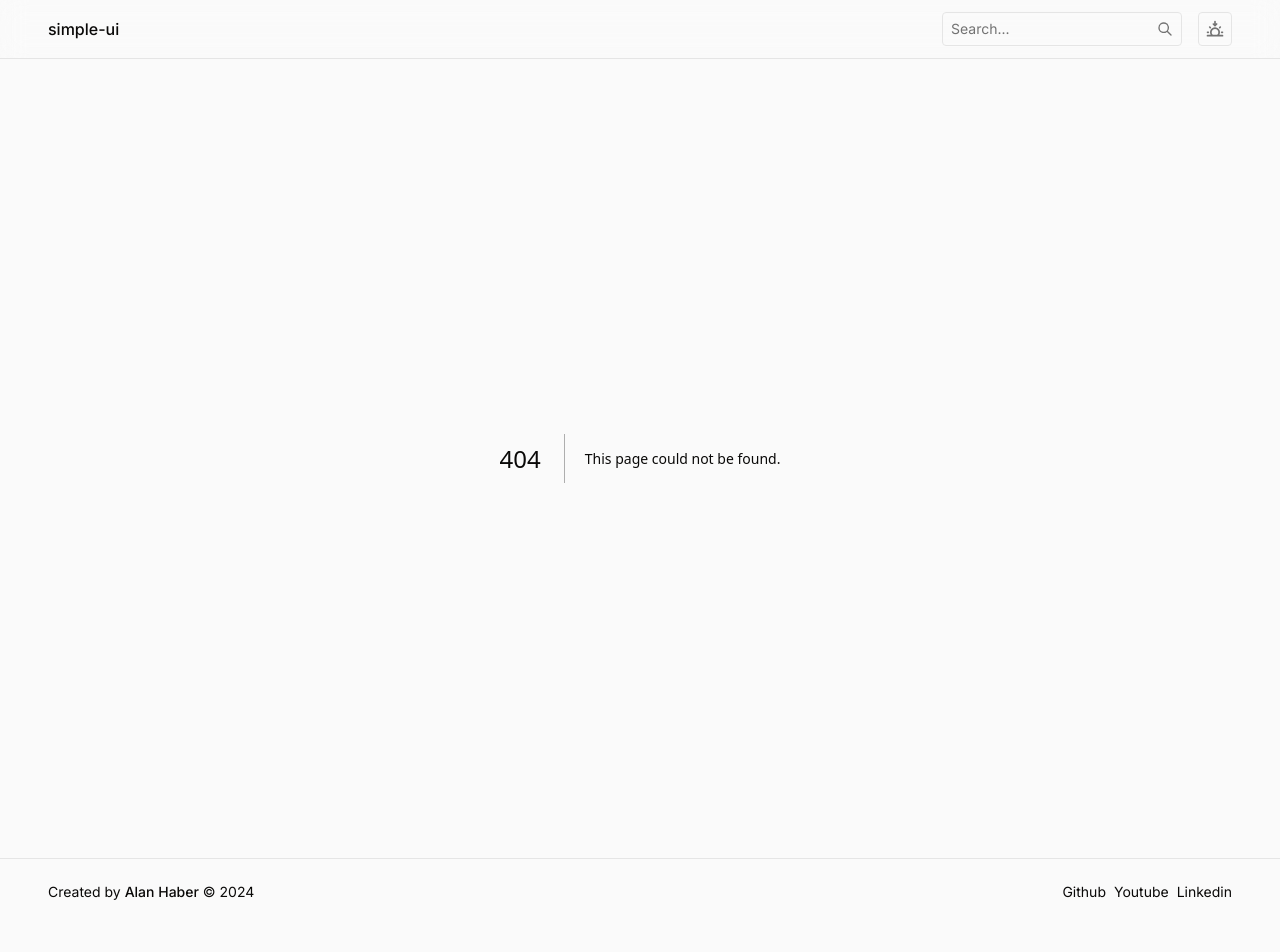
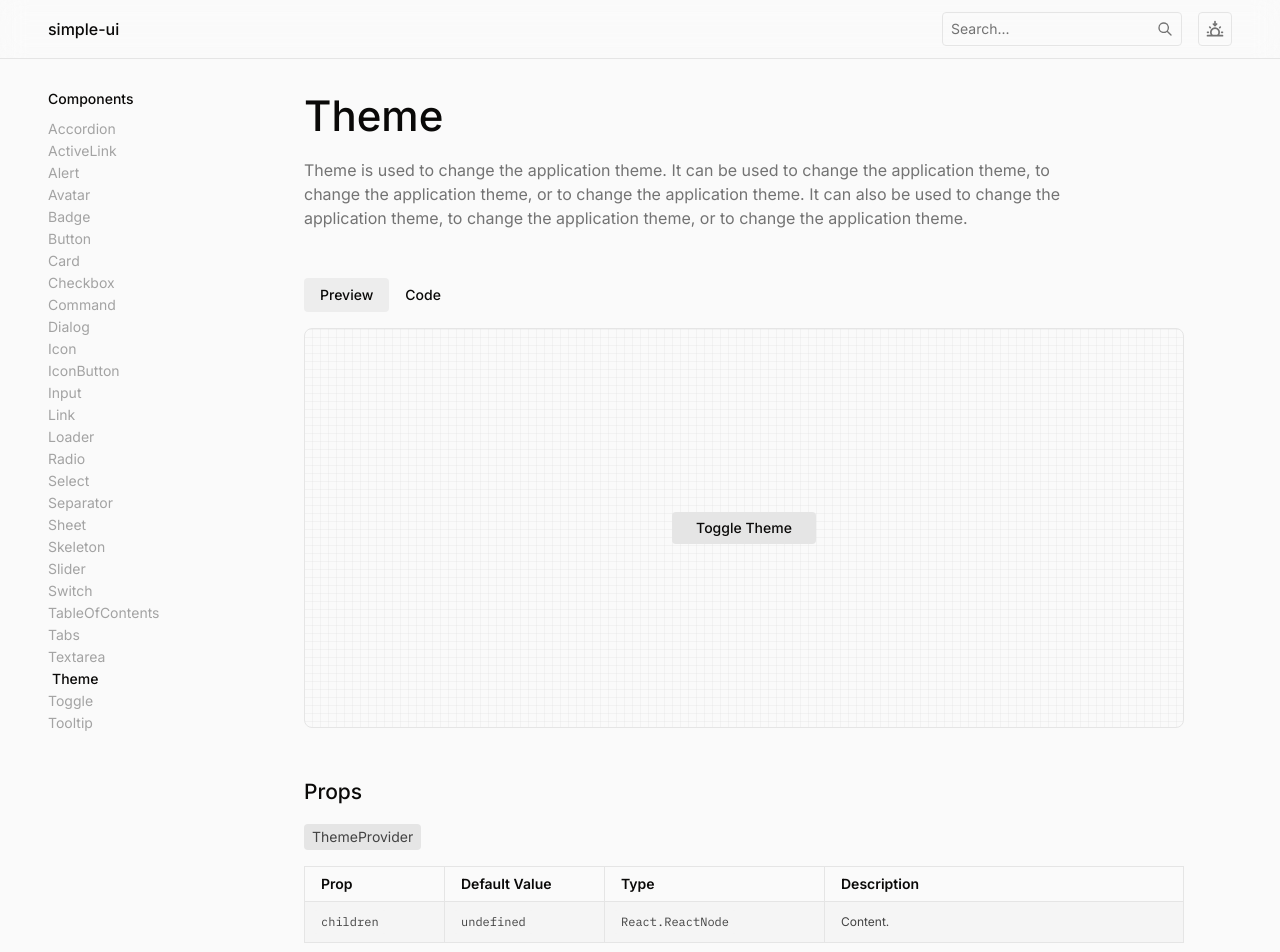
Before and after one commit to haberalan/simple-ui, a Next.js app: page /components/theme in a window 1280 px wide. Before the commit this address had no page. Shown: the top 952 px of the page. Before the commit the page ends 925 px from the top, so only its background shows below. Built offline with nearby package versions, Linux system fonts and the light colour scheme.

Commit message:
fix: theme

```diff
--- /dev/null
+++ b/app/(sites)/components/theme/page.tsx
@@ -0,0 +1,48 @@
+"use client";
+
+import { Button, ThemeContext } from "@/components/ui";
+import {
+  ComponentHeader,
+  ComponentPreview,
+  ComponentProps,
+} from "../_components";
+import { useContext } from "react";
+
+export default function Page() {
+  const ctxTheme = useContext(ThemeContext);
+
+  const handleClick = () => {
+    ctxTheme.changeTheme(ctxTheme.theme === "light" ? "dark" : "light");
+  };
+
+  return (
+    <>
+      <ComponentHeader
+        name="Theme"
+        description="Theme is used to change the application theme. It can be used to change the application theme, to change the application theme, or to change the application theme. It can also be used to change the application theme, to change the application theme, or to change the application theme."
+      />
+      <ComponentPreview
+        preview={
+          <Button variant="secondary" size="md" onClick={handleClick}>
+            Toggle Theme
+          </Button>
+        }
+      />
+      <ComponentProps
+        elements={[
+          {
+            name: "ThemeProvider",
+            props: [
+              {
+                name: "children",
+                default: "undefined",
+                type: "React.ReactNode",
+                description: "Content.",
+              },
+            ],
+          },
+        ]}
+      />
+    </>
+  );
+}
--- a/components/ui/ThemeProvider/component.types.ts
+++ b/components/ui/ThemeProvider/component.types.ts
@@ -2,11 +2,11 @@ type ThemeContextProps = {
   /**
    * Theme
    */
-  theme: 'light' | 'dark';
+  theme: "light" | "dark";
   /**
    * Toggle theme
    */
-  changeTheme: (theme: 'light' | 'dark') => void;
+  changeTheme: (theme: "light" | "dark") => void;
 };
 
 type ThemeProviderProps = {
--- a/components/ui/ThemeProvider/index.ts
+++ b/components/ui/ThemeProvider/index.ts
@@ -1,4 +1,4 @@
-import ThemeProvider, { ThemeContext } from './component';
+import ThemeProvider, { ThemeContext } from "./component";
 
 export default ThemeProvider;
 export { ThemeContext };
```
Also changed, not shown: components/ui/ThemeProvider/component.tsx (+23 -21 lines).
